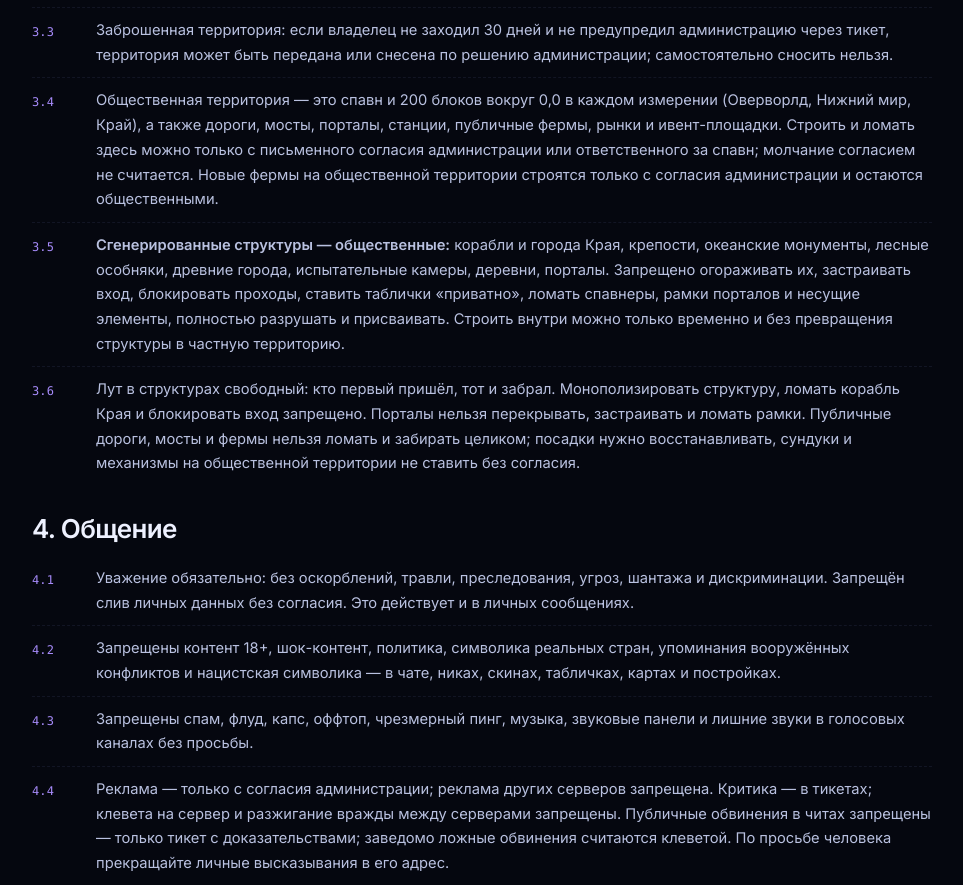
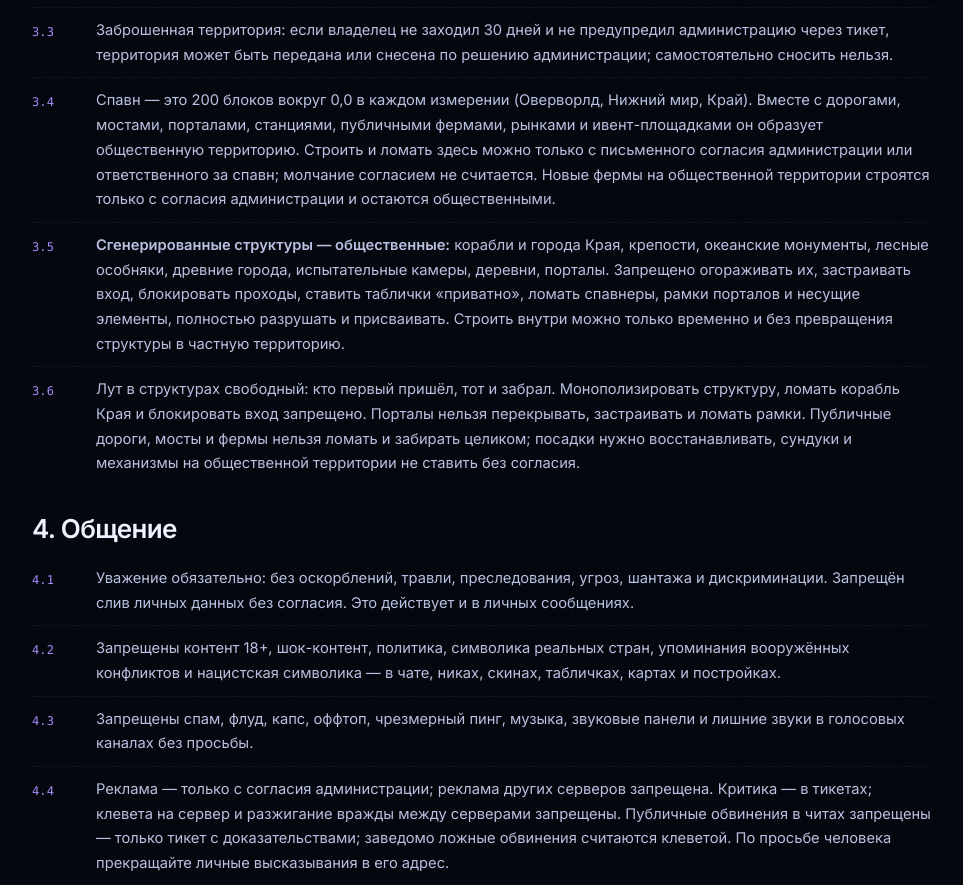
Before and after one commit to Art1Night/vanillanight, a plain HTML site: page rules-v2.html in a window 1280 px wide. Shown: the part 2340-3225 px from the top of the page, without its empty margins (158-1121 px from the left). Drawn offline with Linux system fonts and the light colour scheme; a web font is replaced by a local one.

Commit message:
Fix public territory wording

```diff
--- a/rules-v2.html
+++ b/rules-v2.html
@@ -178,7 +178,7 @@
     <div class="rule rule--block">
       <span class="num">3.4</span>
       <div>
-        <p>Общественная территория — это спавн и 200 блоков вокруг 0,0 в каждом измерении (Оверворлд, Нижний мир, Край), а также дороги, мосты, порталы, станции, публичные фермы, рынки и ивент-площадки. Строить и ломать здесь можно только с письменного согласия администрации или ответственного за спавн; молчание согласием не считается. Новые фермы на общественной территории строятся только с согласия администрации и остаются общественными.</p>
+        <p>Спавн — это 200 блоков вокруг 0,0 в каждом измерении (Оверворлд, Нижний мир, Край). Вместе с дорогами, мостами, порталами, станциями, публичными фермами, рынками и ивент-площадками он образует общественную территорию. Строить и ломать здесь можно только с письменного согласия администрации или ответственного за спавн; молчание согласием не считается. Новые фермы на общественной территории строятся только с согласия администрации и остаются общественными.</p>
       </div>
     </div>
     <div class="rule rule--block">
```
